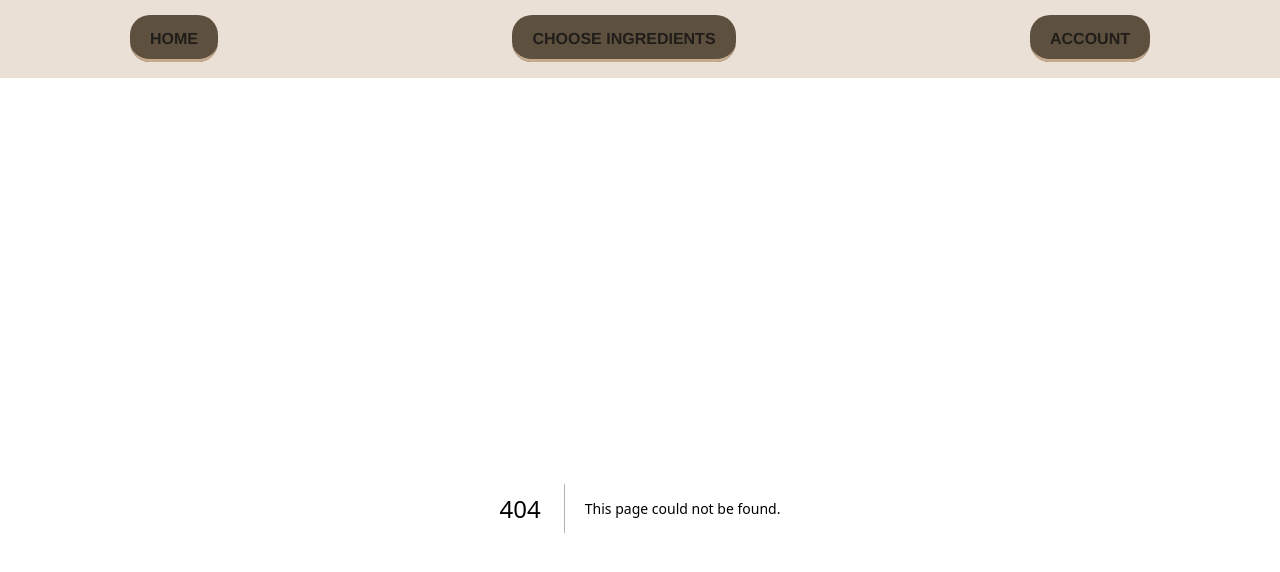
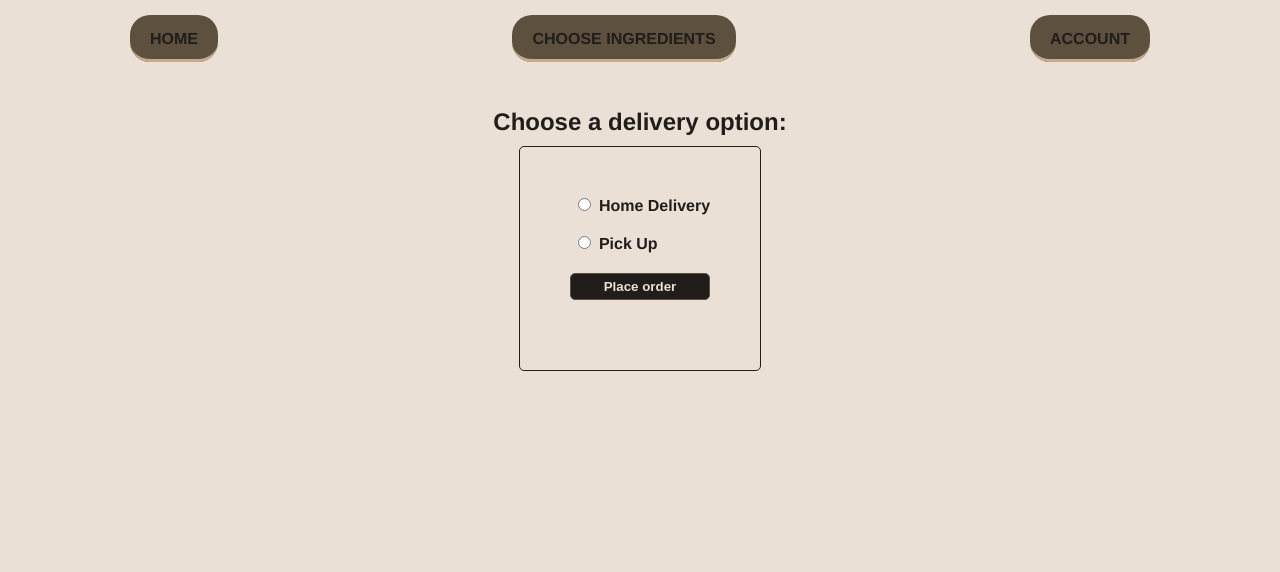
Before and after one commit to IuliiaBazhutina/Pizza_Order_App, a Next.js app: page /delivery in a window 1280 px wide. Before the commit this address had no page. Shown: the top 572 px of the page. Built offline with nearby package versions, Linux system fonts and the light colour scheme.

Commit message:
Created delivery and review pages, created form_delivery component

```diff
--- a/components/Nav.js
+++ b/components/Nav.js
@@ -11,7 +11,7 @@ const Nav = () => {
         <Link href="./ingredients">
           <span>Choose ingredients</span>
         </Link>
-        <Link href="./account">
+        <Link href="./review">
           <span>Account</span>
         </Link>
       </div>
--- /dev/null
+++ b/components/form_delivery.js
@@ -0,0 +1,101 @@
+import { useState } from 'react';
+import styles from "@/styles/Delivery.module.css";
+import Link from "next/link";
+import { useRouter } from 'next/router';
+
+export default function Delivery() {
+  const [deliveryOption, setDeliveryOption] = useState('');
+  const [address, setAddress] = useState({streetAddress:"", city:"", postalCode:""});
+  const [isOrderPlaced, setIsOrderPlaced] = useState(false);
+  const [message, setMessage] = useState("");
+  // const [prop, setProp] = useState("");
+
+  const router = useRouter();
+
+  const handleChange = (event) => {
+    setDeliveryOption(event.target.value);
+  };
+
+
+
+  const handleInputChange = (e) => {
+    const { name, value } = e.target;
+    setAddress((prevAddress) => ({
+      ...prevAddress,
+      [name]: value
+    }));
+  };
+
+
+  const handleSubmit = (e) => {
+    e.preventDefault();
+   if ((deliveryOption === "Pick Up") || (deliveryOption === "Home Delivery" && address.streetAddress && address.city && address.postalCode)) {
+      setIsOrderPlaced(true);
+      setMessage("");
+      // document.getElementById("form").reset();
+let propData = "";
+      // Check delivery option and create propData accordingly
+      if (deliveryOption === "Pick Up") {
+        propData = "You chose Pick Up. Your pizza will be ready in 30 min.";
+      } else if (deliveryOption === "Home Delivery") {
+        propData = `You chose Home Delivery. Your address: ${address.streetAddress}, ${address.city}, ${address.postalCode}`;
+      }
+
+      router.push({
+        pathname: '/review',
+        query: { data: propData }
+      });
+
+    } else {
+      setMessage("Please fill in all the fields"); }
+  };
+
+
+  return (
+    <div className={styles.login}>
+      <form className={styles.form} onSubmit={handleSubmit}>
+        <div>
+          <input
+            type="radio"
+            value="Home Delivery"
+            checked={deliveryOption === "Home Delivery"}
+            onChange={handleChange}
+          />
+          <label>Home Delivery</label>
+        </div>
+
+        <div>
+          <input
+            type="radio"
+            value="Pick Up"
+            checked={deliveryOption === "Pick Up"}
+            onChange={handleChange}
+          />
+          <label>Pick Up</label>
+        </div>
+
+
+        {deliveryOption === "Pick Up" && <div>
+          <p>Your order will be ready in 30 min.</p>
+        </div>}
+
+        {deliveryOption === "Home Delivery" &&
+          <>
+            <label>Street address:</label>
+            <input type="text" name="streetAddress" value={address.streetAddress} onChange={handleInputChange}/>
+            <label>City:</label>
+            <input type="text" name="city" value={address.city} onChange={handleInputChange}/>
+            <label>Postal code:</label>
+            <input type="text" name="postalCode" value={address.postalCode} onChange={handleInputChange}/>
+          </>}
+
+        <button type="submit">Place order</button>
+      </form>
+      <p>{message}</p>
+      {/* <Link href={{ pathname: '/review', query: { data: prop } }}>
+        Review the order
+      </Link> */}
+    </div>
+
+  );
+}
--- a/components/form_login.js
+++ b/components/form_login.js
@@ -1,5 +1,6 @@
 import { createContext, useState } from "react";
 import styles from "@/styles/Login.module.css";
+import { useRouter } from 'next/router';
 
 export const UserContext = createContext();
 
@@ -8,6 +9,8 @@ function LogIn({ children }) {
   const [email, setEmail] = useState("");
   const [message, setMessage] = useState("");
   const [isLoggedIn, setIsLoggedIn] = useState(false);
+
+  const router = useRouter();
 
   const nameValidation = (name) => {
     if (name) {
@@ -36,7 +39,11 @@ function LogIn({ children }) {
     if (name && email) {
       setIsLoggedIn(true);
       setMessage("");
-      document.getElementById("form").reset();
+      //document.getElementById("form").reset();
+      router.push({
+        pathname: '/ingredients'
+      });
+
     } else if (!name) {
       setMessage("Please enter your name");
     } else {
--- a/components/list.js
+++ b/components/list.js
@@ -73,7 +73,7 @@ function List() {
       <div className={styles.total}>
         <p>Total: ${calculateTotal()}</p>
         {selectedToppings.length > 0 && (
-          <Link href="./checkout">
+          <Link href="./delivery">
             <span>Checkout</span>
           </Link>
         )}
--- a/pages/_app.js
+++ b/pages/_app.js
@@ -2,14 +2,16 @@ import "@/styles/globals.css";
 import { UserContext } from "@/components/form_login";
 import Nav from "@/components/Nav";
 import styles from "@/styles/Page.module.css";
+import { PizzaProvider } from "@/components/PizzaContext";
 
 export default function App({ Component, pageProps }) {
   return (
-    <UserContext>
+    <PizzaProvider>
+
       <Nav />
       <div className={styles.wrapper}>
         <Component {...pageProps} />
       </div>
-    </UserContext>
-  );
+
+  </PizzaProvider>);
 }
--- /dev/null
+++ b/pages/delivery.js
@@ -0,0 +1,13 @@
+import Delivery from '@/components/form_delivery'
+
+export default function Checkout() {
+  return (
+    <>
+      <div>
+      <h2 style={{ marginBottom: "10px" }}>Choose a delivery option:</h2>
+
+      </div>
+    <Delivery/>
+    </>
+  );
+}
--- /dev/null
+++ b/styles/Delivery.module.css
@@ -0,0 +1,66 @@
+
+.login {
+  display: grid;
+  padding: 30px;
+  align-content: center;
+  justify-content: center;
+  gap: 20px;
+  background-color: var(--lightest);
+  border: solid 1px var(--darkest);
+  border-radius: 5px;
+  padding: 50px;
+  max-width: 400px;
+}
+
+.div {  display: flex;
+  flex-direction: column;}
+
+.form {
+  display: flex;
+  flex-direction: column;
+  gap: 20px;
+  max-width: 350px;
+}
+
+.form label {
+  font-weight: 600;
+  margin-left: 8px;
+}
+
+.form input {
+  padding: 5px 10px;
+  margin-left: 8px;
+  border-radius: 5px;
+  border: solid 2px var(--medium);
+  background-color: var(--lightest);
+  color: var(--darkest);
+}
+
+.form button {
+  padding: 5px 10px;
+  border-radius: 5px;
+  border: solid 1px var(--medium);
+  background-color: var(--darkest);
+  color: var(--lightest);
+  font-weight: 600;
+  cursor: pointer;
+}
+.form button:hover {
+  background-color: var(--dark);
+}
+
+.welcome {
+  display: grid;
+  padding: 30px;
+  align-content: center;
+  justify-content: center;
+  gap: 20px;
+}
+.welcome button {
+  padding: 5px 10px;
+  border-radius: 5px;
+  border: solid 1px var(--dark);
+  background-color: var(--dark);
+  color: var(--lightest);
+  cursor: pointer;
+}
```
Also changed, not shown: pages/account.js (deleted, +0 -10 lines), pages/checkout.js (deleted, +0 -10 lines), pages/ingredients.js (+10 -4 lines), pages/review.js (added, +54 -0 lines), styles/review.module.css (added, +48 -0 lines).
